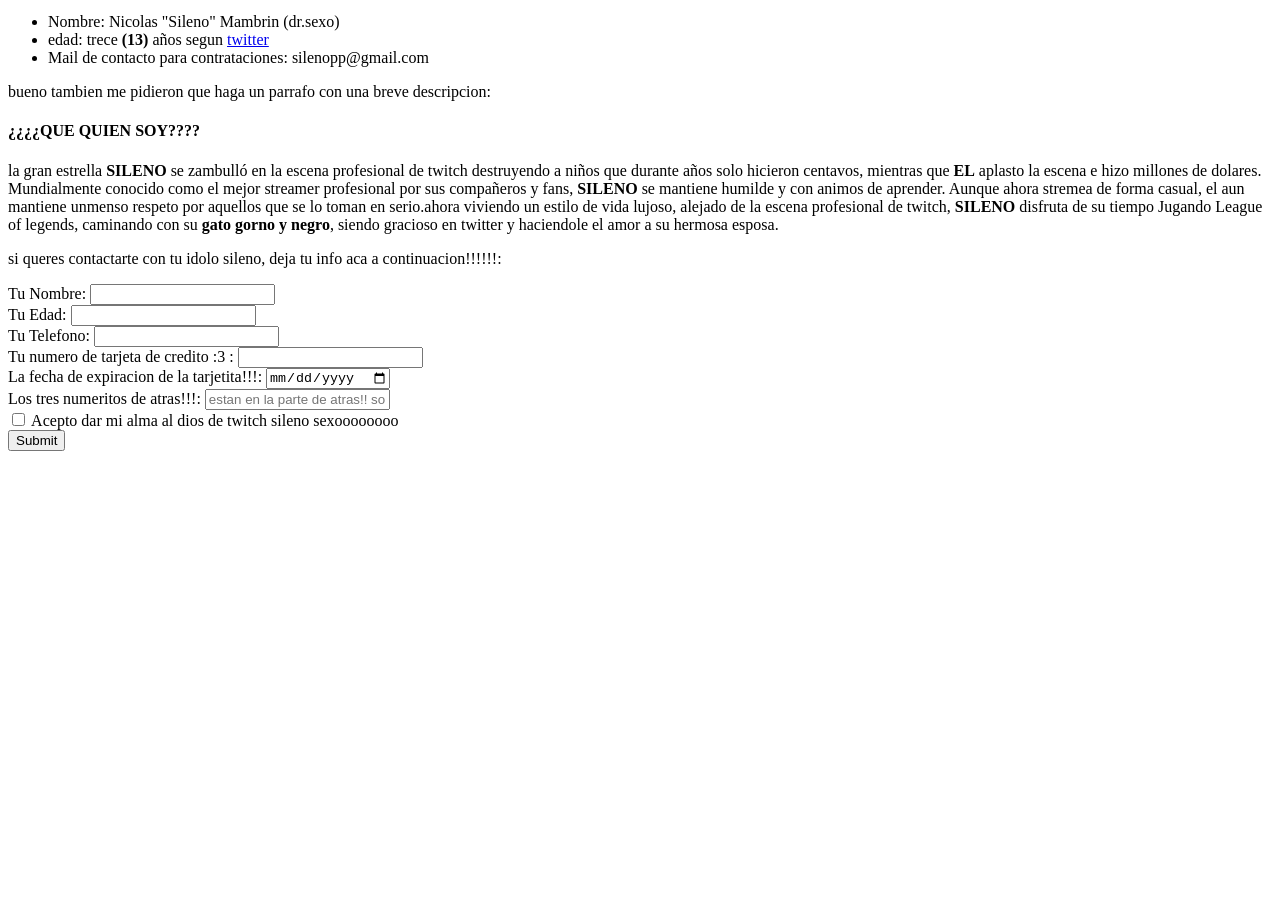
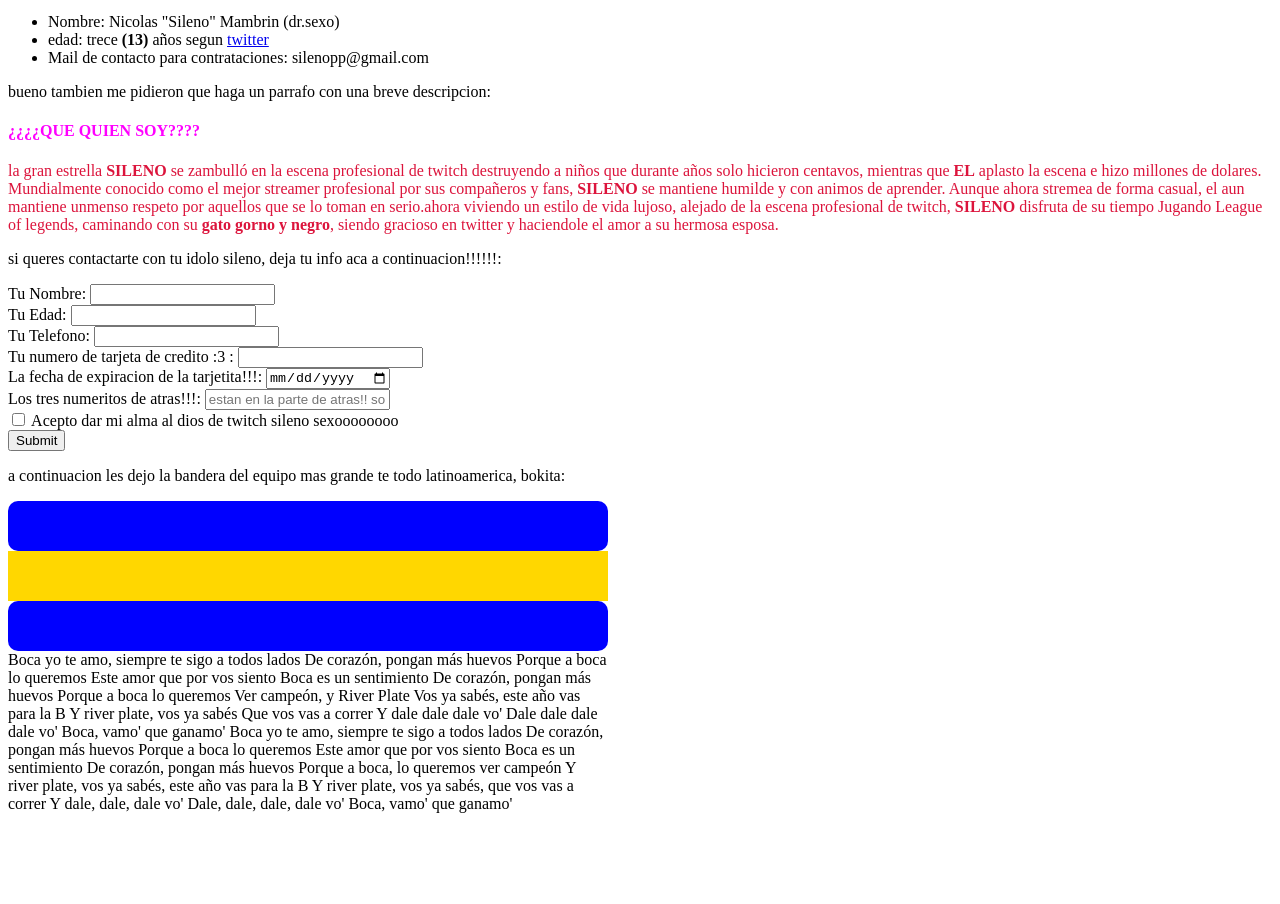
Before and after one commit to NicolasMambrin/la-pagina-god, a plain HTML site: page index.html in a window 1280 px wide. Shown: the part 525-1429 px from the top of the page. Before the commit the page ends 984 px from the top, so only its background shows below. Drawn offline with Linux system fonts and the light colour scheme.

Commit message:
boca yo te amooo

```diff
--- /dev/null
+++ b/index.css
@@ -0,0 +1,29 @@
+h1{
+    color: blueviolet;
+}
+#godno{
+    color: red;
+}
+.COMO{
+    color: fuchsia;
+}
+.copy{
+    color: crimson;
+}
+.fa{
+    width: 600px;
+    height: 50px;
+    background-color: blue;
+    border-radius: 10px;
+}
+.fam{
+    width: 600px;
+    height: 50;
+    background-color: gold;
+}
+.bocayoteamo{
+    display: inline-block;
+    width: 600px;
+    height: 250px;
+
+}
--- a/index.html
+++ b/index.html
@@ -2,13 +2,14 @@
 
 <head>
     <title>sileno.com</title>
+    <link rel="stylesheet" href="index.css">
 </head>
 
 <body>
     <div>
         <h1>ESTA ES MI PRIMER PAGINA WEB</h1>
         <h2>ESTE SOY YO EN LA PLACITA</h2>
-        <h3>god no?</h3>
+        <h3 id="godno">god no?</h3>
         <img title="este soy yo hamacandome" src="./Assets/Imagenes/Imagen principal.gif" alt=" yo hamacandome ">
         <p>este soy yo hamacandome en la placita</p>
         <p>bueno ahora me pidieron que haga una lista con mi nombre y esas cosas:</p>
@@ -18,8 +19,9 @@
             <li>Mail de contacto para contrataciones: silenopp@gmail.com</li>
         </ul>
         <p>bueno tambien me pidieron que haga un parrafo con una breve descripcion:</p>
-        <h4>¿¿¿¿QUE QUIEN SOY????</h4>
-        <p>la gran estrella <b>SILENO</b> se zambulló en la escena profesional de twitch destruyendo a niños que durante
+        <h4 class="COMO">¿¿¿¿QUE QUIEN SOY????</h4>
+        <p class="copy">la gran estrella <b>SILENO</b> se zambulló en la escena profesional de twitch destruyendo a
+            niños que durante
             años solo hicieron centavos, mientras que <b>EL</b> aplasto la escena e hizo millones de dolares.
             Mundialmente conocido como el mejor streamer profesional por sus compañeros y fans, <b>SILENO</b> se
             mantiene humilde y con animos de aprender. Aunque ahora stremea de forma casual, el aun mantiene unmenso
@@ -62,7 +64,41 @@
             <input type="submit" name="botonardo">
         </div>
     </div>
+    <p>a continuacion les dejo la bandera del equipo mas grande te todo latinoamerica, bokita:</p>
+    <div class="fa"></div>
+    <div class="fam"></div>
+    <div class="fa"></div>
+    <div class="bocayoteamo">Boca yo te amo, siempre te sigo a todos lados
+        De corazón, pongan más huevos
+        Porque a boca lo queremos
 
+        Este amor que por vos siento
+        Boca es un sentimiento
+        De corazón, pongan más huevos
+        Porque a boca lo queremos
+        Ver campeón, y River Plate
+        Vos ya sabés, este año vas para la B
+
+        Y river plate, vos ya sabés
+        Que vos vas a correr
+        Y dale dale dale vo'
+        Dale dale dale dale vo'
+        Boca, vamo' que ganamo'
+
+        Boca yo te amo, siempre te sigo a todos lados
+        De corazón, pongan más huevos
+        Porque a boca lo queremos
+
+        Este amor que por vos siento
+        Boca es un sentimiento
+        De corazón, pongan más huevos
+        Porque a boca, lo queremos ver campeón
+
+        Y river plate, vos ya sabés, este año vas para la B
+        Y river plate, vos ya sabés, que vos vas a correr
+        Y dale, dale, dale vo'
+        Dale, dale, dale, dale vo'
+        Boca, vamo' que ganamo'</div>
 </body>
 
 </html>
```
